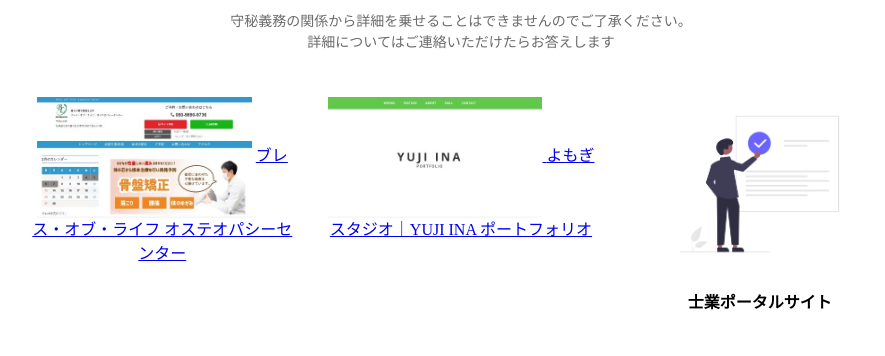
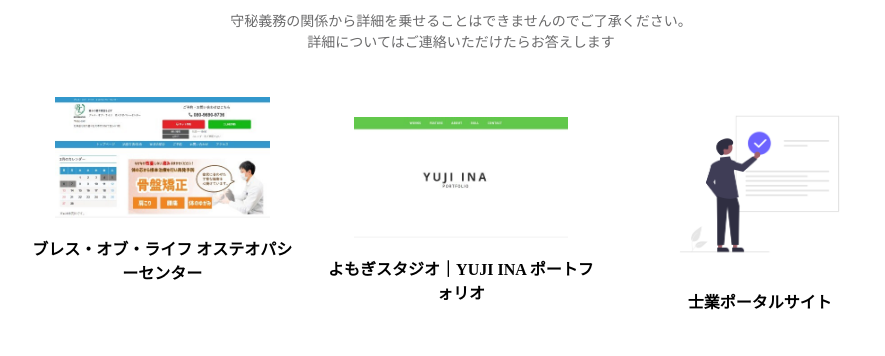
Before and after one commit to kamizo/portfolio, a plain HTML site: page index.html in a window 1280 px wide. Shown: the part 1835-2191 px from the top of the page, without its empty margins (179-1064 px from the left). Drawn offline with nearby package versions, Linux system fonts and the light colour scheme.

Commit message:
デザイン調整

```diff
--- a/static/scss/style.scss
+++ b/static/scss/style.scss
@@ -206,6 +206,17 @@ Achievement
                 margin: 20px 0;
                 font-weight: bold;
             }
+            a {
+                display: block;
+                margin: 20px 0;
+                font-weight: bold;
+                text-decoration: none;
+                color: black;
+                &:hover {
+                    color: black;
+                    cursor: pointer;
+                }
+            }
         }
     }
     @include mq(sm) {
```
Also changed, not shown: static/css/style.css.
